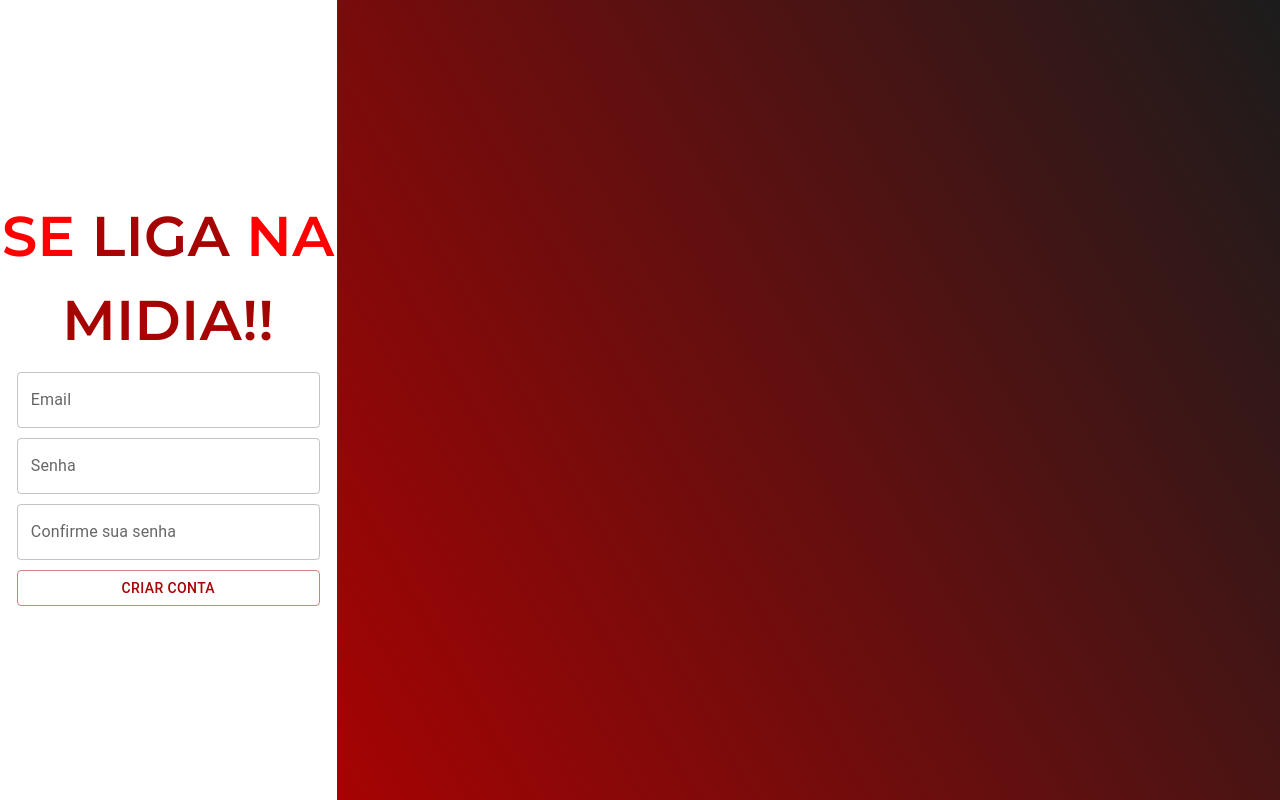
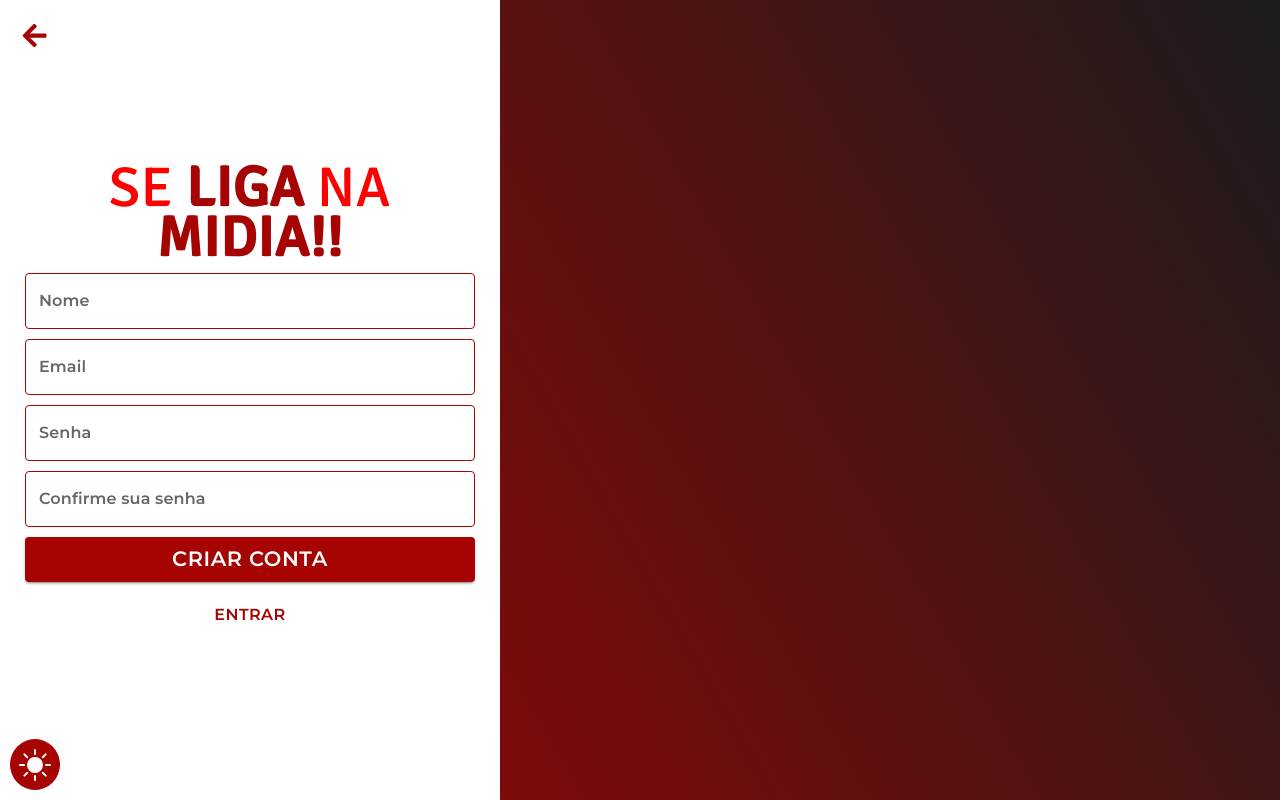
Before and after one commit to Kyoudan/front-itinerario-usuario, a React (Vite) app: page /register in a window 1280 px wide. Built offline with nearby package versions, Linux system fonts and the light colour scheme; a web font is replaced by a local one.

Commit message:
add: estilizando pagina de cadastro

```diff
--- a/src/pages/Register/index.tsx
+++ b/src/pages/Register/index.tsx
@@ -1,19 +1,185 @@
 import * as S from "./style";
 import Painel from "../../assets/Painel.png";
-import { Button, TextField, Typography } from "@mui/material";
+import {
+  Alert,
+  Button,
+  TextField,
+  ThemeProvider,
+  Typography,
+  createTheme,
+} from "@mui/material";
+import { outlinedInputClasses } from "@mui/material/OutlinedInput";
+import { useAppThemeContext } from "../../contexts/ThemeContext";
+import { BsFillSunFill } from "react-icons/bs";
+import { RiMoonClearFill } from "react-icons/ri";
+import { FaArrowLeft } from "react-icons/fa";
+import { useNavigate } from "react-router-dom";
+import { PropagateLoader } from "react-spinners";
+import { useEffect, useState } from "react";
+import { api } from "../../api/api";
 
 export const Register = () => {
+  const [loading, setLoading] = useState<boolean>(false);
+  const [alert, setAlert] = useState<string>("");
+  const [name, setName] = useState<string>("");
+  const [email, setEmail] = useState<string>("");
+  const [password, setPassword] = useState<string>("");
+  const [confirmPassword, setConfirmPassword] = useState<string>("");
+  const { themeName, toggleTheme } = useAppThemeContext();
+  const navigate = useNavigate();
+
+  useEffect(() => {
+    if (
+      password != "" &&
+      confirmPassword != "" &&
+      confirmPassword != password
+    ) {
+      setAlert("Senhas não conferem!!");
+    } else {
+      setAlert("");
+    }
+  }, [password, confirmPassword]);
+
+  const inputTheme = createTheme({
+    palette: {
+      primary: {
+        main: "#A60303",
+        light: "#0D0D0D",
+        dark: "#f0f0f0",
+      },
+      secondary: {
+        main: "#f0f0f0",
+        light: "#f0f0f0",
+        dark: "#0D0D0D",
+      },
+      background: {
+        default: "#0D0D0D",
+      },
+    },
+    components: {
+      MuiOutlinedInput: {
+        styleOverrides: {
+          root: {
+            fontFamily: "Montserrat",
+            [`& .${outlinedInputClasses.notchedOutline}`]: {
+              borderWidth: 2,
+              borderColor: "#a60303",
+            },
+            "&:hover .MuiOutlinedInput-notchedOutline": {
+              borderColor: themeName === "dark" ? "#fff" : "#000",
+              borderWidth: 2,
+            },
+            "&.Mui-focused .MuiOutlinedInput-notchedOutline": {
+              borderColor: themeName === "dark" ? "#fff" : "#a60303",
+              borderWidth: 2,
+            },
+            "& .MuiOutlinedInput-notchedOutline": {
+              borderColor: "#A60303",
+            },
+            "& .MuiOutlinedInput-input::placeholder": {
+              color: "#A60303",
+              fontWeight: "bold",
+            },
+          },
+          input: {
+            color: themeName === "dark" ? "#fff" : "#000",
+          },
+        },
+      },
+      MuiInputLabel: {
+        styleOverrides: {
+          root: {
+            color: themeName === "dark" ? "#afaeae" : "#666666",
+            fontWeight: 700,
+            fontFamily: "Montserrat",
+            "&:hover": {
+              color: themeName === "dark" ? "#afaeae" : "#666666",
+              fontWeight: 700,
+              fontFamily: "Montserrat",
+            },
+            "&.Mui-focused": {
+              color: themeName === "dark" ? "#afaeae" : "#666666",
+            },
+          },
+          focused: {
+            color: themeName === "dark" ? "#afaeae" : "#666666",
+            fontWeight: 700,
+            fontFamily: "Montserrat",
+          },
+        },
+      },
+    },
+  });
+
+  const buttonTheme = createTheme({
+    components: {
+      MuiButton: {
+        styleOverrides: {
+          root: {
+            color: "#fff",
+            backgroundColor: "#A60303",
+          },
+          contained: {
+            "&:hover": {
+              backgroundColor: "transparent",
+              color: themeName === "dark" ? "#fff" : "#A60303",
+              border:
+                themeName === "light"
+                  ? "1px solid #A60303"
+                  : "1px solid #A60303",
+            },
+          },
+        },
+      },
+    },
+  });
+
+  const handleToggleTheme = () => {
+    toggleTheme();
+  };
+
+  const CreateUser = async () => {
+    try {
+      setLoading(true);
+      await api.post("/users", {
+        name,
+        email,
+        password,
+      });
+      setLoading(false);
+    } catch (err: any) {
+      console.log(err);
+      setLoading(false);
+      setAlert(err.response.data.message);
+      setTimeout(() => {
+        setAlert("");
+      }, 2000);
+    }
+  };
+
   return (
     <S.styledDiv>
-      <S.styledLeft>
+      <S.styledThemeArea>
+        <S.styledButtonTheme onClick={handleToggleTheme} theme={themeName}>
+          {themeName === "dark" ? <RiMoonClearFill /> : <BsFillSunFill />}
+        </S.styledButtonTheme>
+      </S.styledThemeArea>
+      <S.styledBackArea theme={themeName}>
+        <S.styledButtonBack theme={themeName} onClick={() => navigate("/")}>
+          <FaArrowLeft />
+        </S.styledButtonBack>
+      </S.styledBackArea>
+      <S.styledLeft theme={themeName}>
         {" "}
         <Typography
           sx={{
             fontSize: "3.5em",
-            fontFamily: "Montserrat, sans-serif",
+            fontFamily: "Signika, sans-serif",
             textAlign: "center",
             color: "red",
             maxWidth: "400px",
+            lineHeight: "50px",
+            cursor: "default",
           }}
         >
           SE <strong style={{ fontWeight: 800, color: "#a60303" }}>LIGA</strong>{" "}
@@ -23,21 +189,85 @@ export const Register = () => {
             MIDIA!!
           </strong>
         </Typography>
+        <ThemeProvider theme={inputTheme}>
+          <TextField
+            label="Nome"
+            variant="outlined"
+            sx={{ width: "90%" }}
+            onChange={(e) => setName(e.target.value)}
+          />
           <TextField
             label="Email"
             variant="outlined"
             sx={{ width: "90%" }}
+            color="primary"
+            onChange={(e) => setEmail(e.target.value)}
           />
-        <TextField label="Senha" variant="outlined" sx={{ width: "90%" }} />
+          <TextField
+            label="Senha"
+            variant="outlined"
+            sx={{ width: "90%" }}
+            type="password"
+            onChange={(e) => setPassword(e.target.value)}
+          />
+
           <TextField
             label="Confirme sua senha"
             variant="outlined"
             sx={{ width: "90%" }}
+            type="password"
+            onChange={(e) => setConfirmPassword(e.target.value)}
           />
-        <Button sx={{ width: "90%" }} variant="outlined">
+        </ThemeProvider>
+        {alert && (
+          <Alert severity="error" sx={{ width: "83%" }}>
+            {alert}
+          </Alert>
+        )}
+        <ThemeProvider theme={buttonTheme}>
+          {loading ? (
+            <PropagateLoader
+              color={themeName === "dark" ? "#fff" : "#a60303"}
+              speedMultiplier={0.8}
+              style={{
+                border: "1px solid #a60303",
+                width: "90%",
+                height: "45px",
+                display: "flex",
+                alignItems: "center",
+                justifyContent: "center",
+                cursor: "pointer",
+                borderRadius: "5px",
+              }}
+            />
+          ) : (
+            <Button
+              sx={{
+                width: "90%",
+                height: "45px",
+                fontSize: "1.3em",
+                fontFamily: "Montserrat",
+              }}
+              variant="contained"
+              onClick={CreateUser}
+            >
               Criar conta
             </Button>
+          )}
+        </ThemeProvider>
+        <Button
+          sx={{
+            height: "45px",
+            fontSize: "1em",
+            fontFamily: "Montserrat",
+          }}
+          variant="text"
+          onClick={() => navigate("/login")}
+        >
+          Entrar
+        </Button>
       </S.styledLeft>
+
       <S.stlyedRight image={Painel}></S.stlyedRight>
     </S.styledDiv>
   );
--- a/src/pages/Register/style.ts
+++ b/src/pages/Register/style.ts
@@ -1,25 +1,99 @@
 import styled from "@emotion/styled";
-import { IStyledRight } from "./types";
+import { IStyledLeft, IStyledRight, IStyledTheme } from "./types";
 
 export const styledDiv = styled.div`
   width: 100%;
   height: 100vh;
   display: flex;
   flex-direction: row;
+  position: relative;
 `;
 
 export const stlyedRight = styled.div<IStyledRight>`
-  width: 1400px;
-  border-left: 1px solid #a60303;
+  width: 100%;
   background: linear-gradient(60deg, #a60303, #1c1c1c);
-  object-fit: cover;
+  position: absolute;
+  top: 0;
+  bottom: 0;
 `;
 
-export const styledLeft = styled.div`
+export const styledLeft = styled.div<IStyledLeft>`
   width: 500px;
   display: flex;
   align-items: center;
   justify-content: center;
   flex-direction: column;
   row-gap: 10px;
+  z-index: 2;
+  background-color: ${({ theme }) => (theme === "dark" ? "#1c1c1c" : "#fff")};
+
+  fieldset {
+    border: "1px solid red";
+  }
 `;
+
+export const styledThemeArea = styled.div`
+  position: absolute;
+  bottom: 10px;
+  left: 10px;
+  z-index: 3;
+
+  cursor: pointer;
+`;
+export const styledBackArea = styled.div`
+  position: absolute;
+  top: 10px;
+  left: 10px;
+  z-index: 3;
+  cursor: pointer;
+`;
+
+export const styledButtonTheme = styled.button<IStyledTheme>`
+  width: 50px;
+  height: 51px;
+  font-size: 2em;
+  z-index: 4;
+  cursor: pointer;
+  background-color: ${({ theme }) =>
+    theme === "dark" ? "transparent" : "#a60303"};
+  border: ${({ theme }) =>
+    theme === "dark" ? "1px solid #fff" : "1px solid #a60303"};
+  border-radius: 50%;
+  text-align: center;
+  display: flex;
+  align-items: center;
+  justify-content: center;
+  transition: 0.5s ease;
+  color: #fff;
+
+  &:hover {
+    transition: 0.5s ease;
+    background-color: ${({ theme }) =>
+      theme === "dark" ? "#fff" : "transparent"};
+    color: #a60303;
+  }
+`;
+
+export const styledButtonBack = styled.button<IStyledTheme>`
+  width: 50px;
+  height: 51px;
+  font-size: 1.7em;
+  z-index: 4;
+  cursor: pointer;
+  background-color: transparent;
+  border: ${({ theme }) =>
+    theme === "dark" ? "0px solid #fff" : "0px solid #a60303"};
+  border-radius: 50%;
+  text-align: center;
+  display: flex;
+  align-items: center;
+  justify-content: center;
+  transition: 0.5s ease;
+  color: ${({ theme }) => (theme === "dark" ? "#fff" : "#a60303")};
+
+  &:hover {
+    transition: 0.5s ease;
+    color: #a60303;
+    transform: translateX(-10px);
+  }
+`;
```
Also changed, not shown: src/pages/Register/types.ts (+8 -0 lines). Lines whose indentation alone changed are shown as unchanged.
